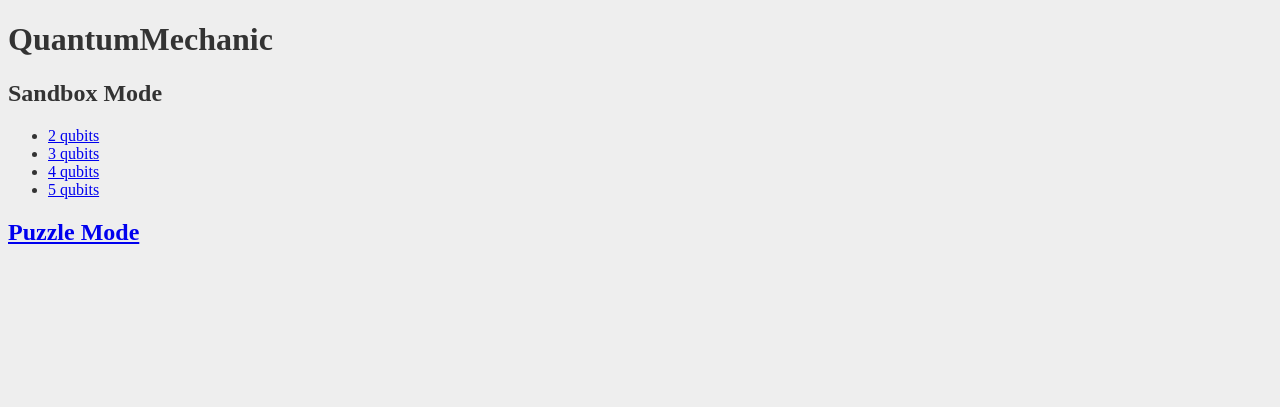
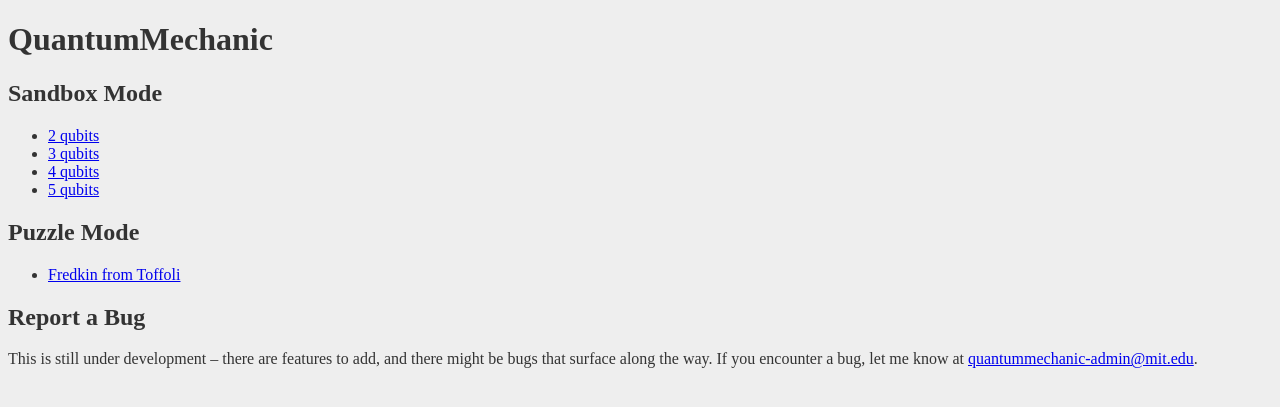
Before and after one commit to csvoss/quantummechanic, a Django app: page / in a window 1280 px wide. Shown: the top 407 px of the page. Run offline with Django 3.2, Linux system fonts and the light colour scheme; some libraries are stand-ins or nearby versions.

Commit message:
Edits to index: bug reporting

```diff
--- a/quantummechanic/templates/index.html
+++ b/quantummechanic/templates/index.html
@@ -19,8 +19,13 @@
 <li><a href="/sandbox/5">5 qubits</a></li>
 </ul>
 
-<h2><a href="/puzzle">Puzzle Mode</a></h2>
+<h2>Puzzle Mode</h2>
+<ul>
+<li><a href="/puzzle">Fredkin from Toffoli</a></li>
+</ul>
 
+<h2>Report a Bug</h2>
+<p>This is still under development &ndash; there are features to add, and there might be bugs that surface along the way. If you encounter a bug, let me know at <a href="mailto:quantummechanic-admin@mit.edu">quantummechanic-admin@mit.edu</a>.</p>
 
 </body>
 </html>
```
